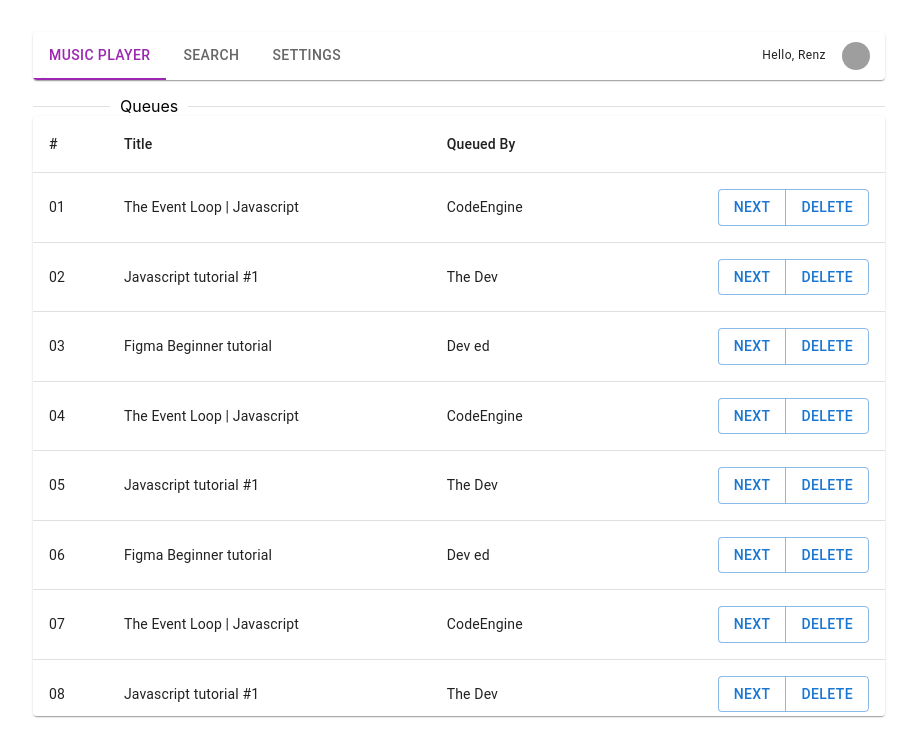
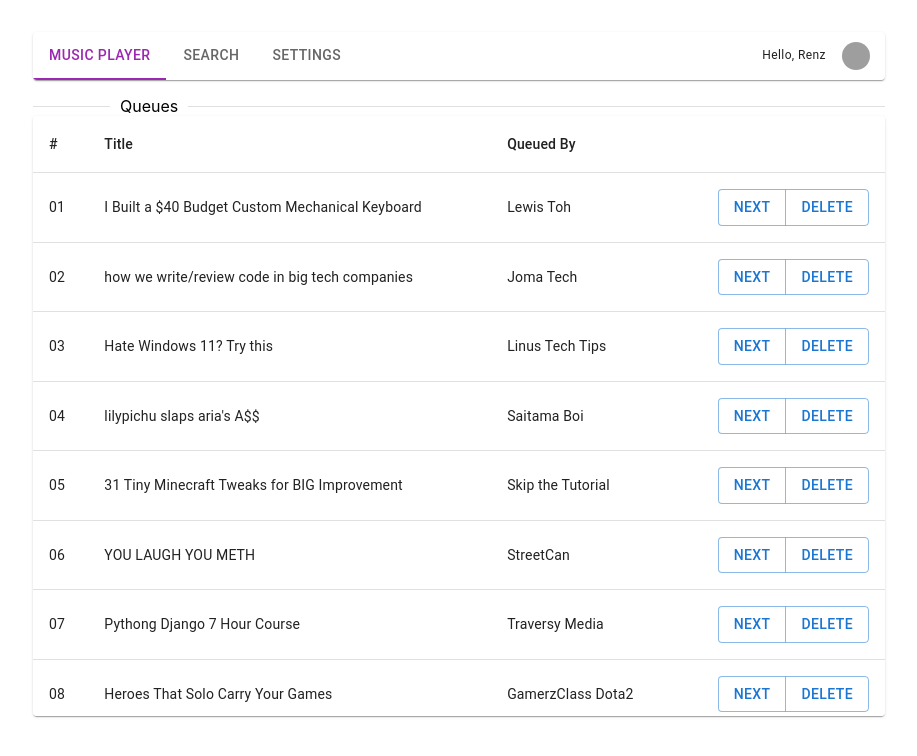
Before and after one commit to renzpulvira/pern-queue, a React (Vite) app: page / in a window 1280 px wide. Shown: the top 756 px of the page, without its empty margins (181-1098 px from the left). Built offline with nearby package versions, Linux system fonts and the light colour scheme; grey boxes are pictures that could not be loaded.

Commit message:
added queue item controls

```diff
--- a/src/components/Queues/Queues.jsx
+++ b/src/components/Queues/Queues.jsx
@@ -17,36 +17,20 @@ function createData(title, queuedBy) {
 }
 
 const rows = [
-  createData("The Event Loop | Javascript", "CodeEngine"),
-  createData("Javascript tutorial #1", "The Dev"),
-  createData("Figma Beginner tutorial", "Dev ed"),
-  createData("The Event Loop | Javascript", "CodeEngine"),
-  createData("Javascript tutorial #1", "The Dev"),
-  createData("Figma Beginner tutorial", "Dev ed"),
-
-  createData("The Event Loop | Javascript", "CodeEngine"),
-  createData("Javascript tutorial #1", "The Dev"),
-  createData("Figma Beginner tutorial", "Dev ed"),
-  createData("The Event Loop | Javascript", "CodeEngine"),
-  createData("Javascript tutorial #1", "The Dev"),
-  createData("Figma Beginner tutorial", "Dev ed"),
-
-  createData("The Event Loop | Javascript", "CodeEngine"),
-  createData("Javascript tutorial #1", "The Dev"),
-  createData("Figma Beginner tutorial", "Dev ed"),
-  createData("The Event Loop | Javascript", "CodeEngine"),
-  createData("Javascript tutorial #1", "The Dev"),
-  createData("Figma Beginner tutorial", "Dev ed"),
-
-  createData("The Event Loop | Javascript", "CodeEngine"),
-  createData("Javascript tutorial #1", "The Dev"),
-  createData("Figma Beginner tutorial", "Dev ed"),
-  createData("The Event Loop | Javascript", "CodeEngine"),
-  createData("Javascript tutorial #1", "The Dev"),
-  createData("Figma Beginner tutorial", "Dev ed"),
+  createData("I Built a $40 Budget Custom Mechanical Keyboard", "Lewis Toh"),
+  createData("how we write/review code in big tech companies", "Joma Tech"),
+  createData("Hate Windows 11? Try this", "Linus Tech Tips"),
+  createData("lilypichu slaps aria's A$$", "Saitama Boi"),
+  createData(
+    "31 Tiny Minecraft Tweaks for BIG Improvement",
+    "Skip the Tutorial"
+  ),
+  createData("YOU LAUGH YOU METH", "StreetCan"),
+  createData("Pythong Django 7 Hour Course", "Traversy Media"),
+  createData("Heroes That Solo Carry Your Games", "GamerzClass Dota2"),
 ];
 
-const QueueItem = ({ row, ind }) => {
+const QueueItem = ({ row, ind, handleNextItem, handleDeleteItem }) => {
   return (
     <TableRow
       key={ind}
@@ -57,8 +41,12 @@ const QueueItem = ({ row, ind }) => {
       <TableCell align="left">{row.queuedBy}</TableCell>
       <TableCell align="right">
         <ButtonGroup>
-          <Button variant="outlined">Next</Button>
-          <Button variant="outlined">Delete</Button>
+          <Button variant="outlined" onClick={() => handleNextItem(ind)}>
+            Next
+          </Button>
+          <Button variant="outlined" onClick={() => handleDeleteItem(ind)}>
+            Delete
+          </Button>
         </ButtonGroup>
       </TableCell>
     </TableRow>
@@ -66,7 +54,22 @@ const QueueItem = ({ row, ind }) => {
 };
 
 export default function Queues() {
-  const [items, SetItems] = useState(rows);
+  const [items, setItems] = useState(rows);
+
+  // Copy
+  const queueNextItem = (index) => {
+    let copyItems = [...items];
+    let willMove = copyItems[index];
+    copyItems.splice(index, 1);
+    copyItems.unshift(willMove);
+    setItems(copyItems);
+  };
+
+  const removeQueuedItem = (index) => {
+    let copyItems = [...items];
+    copyItems.splice(index, 1);
+    setItems(copyItems);
+  };
 
   return (
     <TableContainer component={Paper} sx={{ width: "100%", maxHeight: 600 }}>
@@ -81,7 +84,13 @@ export default function Queues() {
         </TableHead>
         <TableBody>
           {items.map((row, ind) => (
-            <QueueItem key={ind} row={row} ind={ind} />
+            <QueueItem
+              key={ind}
+              row={row}
+              ind={ind}
+              handleNextItem={queueNextItem}
+              handleDeleteItem={removeQueuedItem}
+            />
           ))}
         </TableBody>
       </Table>
--- a/src/views/Search/SearchPage.jsx
+++ b/src/views/Search/SearchPage.jsx
@@ -53,6 +53,7 @@ const SearchResults = ({ title, channel }) => {
 export default function SearchPage() {
   const [searchVal, setSearchVal] = useState("");
   const [activeSearch, setActiveSearch] = useState(false);
+  const [queues, setQueues] = useState(dummyCols);
 
   const onChangeSearch = (e) => {
     setSearchVal(e.target.value);
@@ -86,7 +87,7 @@ export default function SearchPage() {
         {/* Results */}
         {activeSearch && (
           <Grid container spacing={3}>
-            {dummyCols.map((col, ind) => (
+            {queues.map((col, ind) => (
               <SearchResults
                 key={ind}
                 title={col.title}
```
